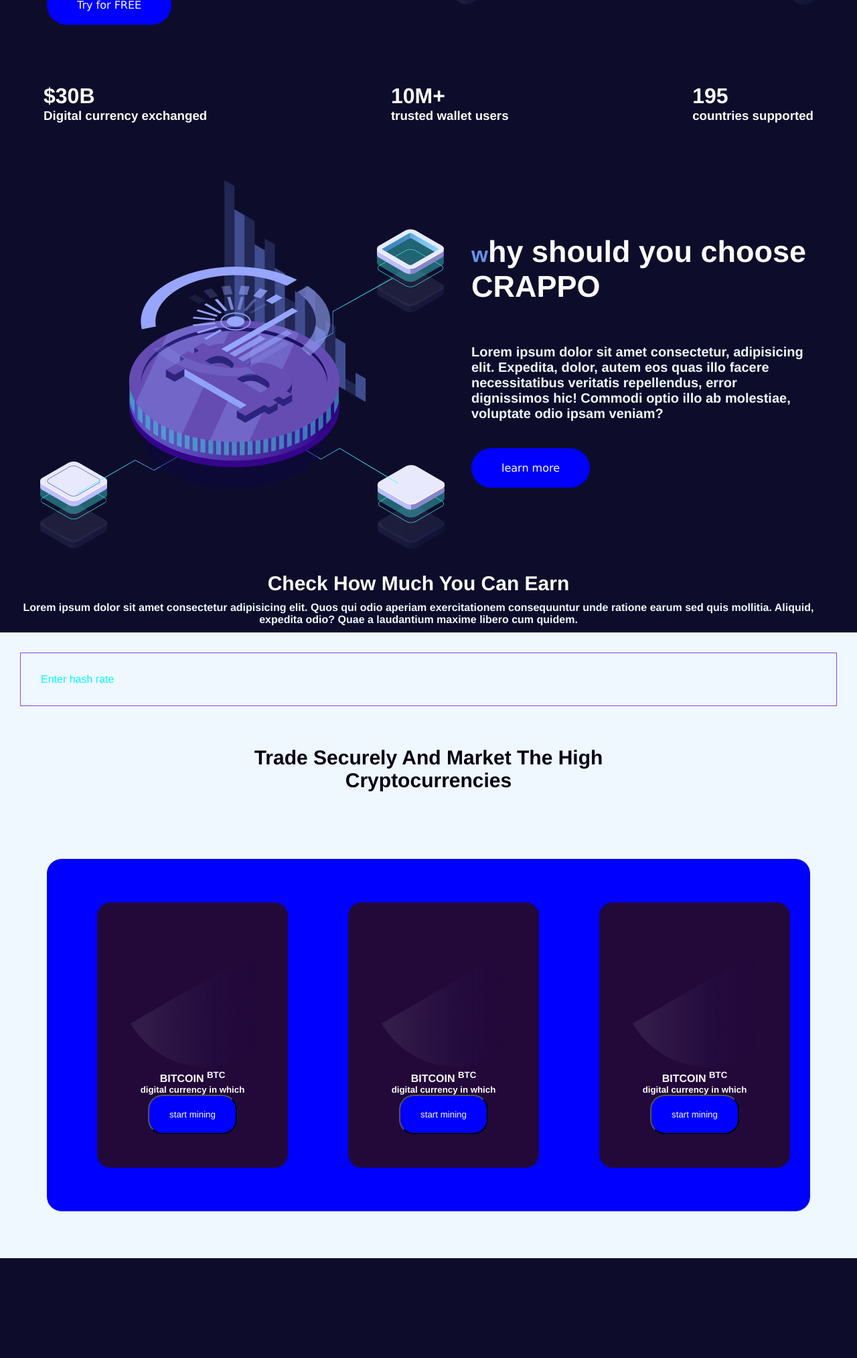
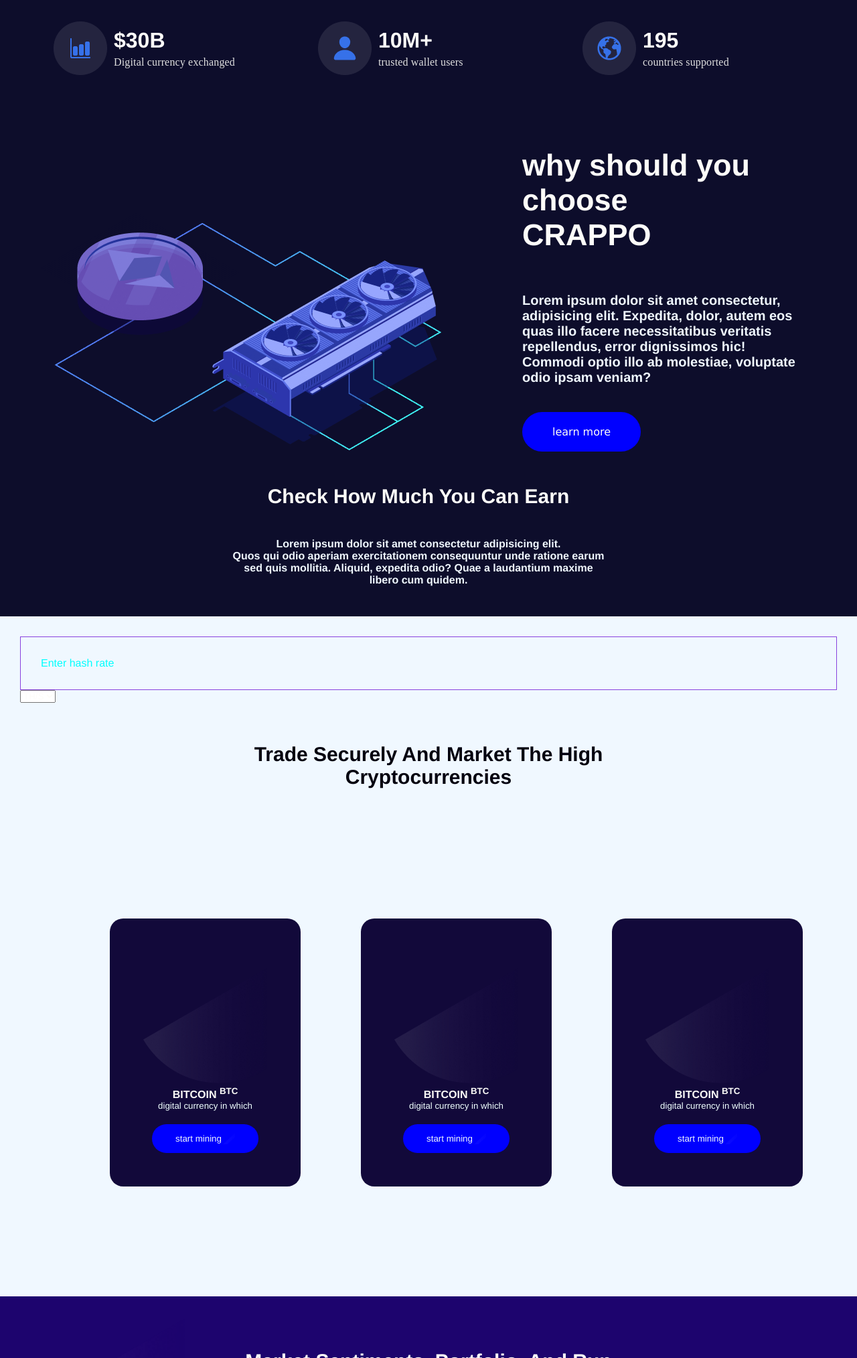
Before and after one commit to sunriseonuoha/crappo, a plain HTML site: page index.html in a window 1280 px wide. Shown: the part 773-2800 px from the top of the page at 67% size. Before the commit the page ends 2651 px from the top, so only its background shows below. Drawn offline with Linux system fonts and the light colour scheme.

Commit message:
second commit

```diff
--- a/index.html
+++ b/index.html
@@ -13,7 +13,8 @@
     <link rel="stylesheet" href="./main.css" />
     <style>
       body {
-        background-color: #0d0d2b;
+        background: #0D0D2B;
+
       }
     </style>
   </head>
@@ -82,32 +83,38 @@
       </div>
 
       <div class="header-footer">
+        <div id="headerfootericon">
+          <div>
+            <img src="./img/Iconicon1main.png" alt="" />
+          </div>
         <div>
-          <div>
-            <img src="" alt="" />
-          </div>
           <h1>$30B</h1>
           <h3>Digital currency exchanged</h3>
         </div>
+        </div>
 
-        <div>
+        <div id="headerfootericon">
           <div>
-            <img src="" alt="" />
+            <img src="./img/Iconicon2.png" alt="" />
           </div>
+          <div>
           <h1>10M+</h1>
           <h3>trusted wallet users</h3>
         </div>
-        <div>
+        </div>
+        <div id="headerfootericon">
           <div>
-            <img src="" alt="" />
+            <img src="./img/Iconicon3.png" alt="" />
           </div>
+          <div>
           <h1>195</h1>
           <h3>countries supported</h3>
+        </div>
         </div>
       </div>
       <div class="contentlayer2">
         <div>
-          <img src="./img/Illustration.png" alt="" />
+          <img src="/img/Illustrationsimg2main.png" alt="" />
         </div>
         <div class="contentlayertext">
           <h3>why should you choose <br />CRAPPO</h3>
@@ -125,9 +132,9 @@
           <h3>check how much you can earn</h3>
 
           <h4>
-            Lorem ipsum dolor sit amet consectetur adipisicing elit. Quos qui odio
-            aperiam exercitationem consequuntur unde ratione earum sed quis
-            mollitia. Aliquid, expedita odio? Quae a laudantium maxime libero cum
+            Lorem ipsum dolor sit amet consectetur adipisicing elit. <br> Quos qui odio
+            aperiam exercitationem consequuntur unde ratione earum <br> sed quis
+            mollitia. Aliquid, expedita odio? Quae a laudantium maxime <br> libero cum
             quidem.
           </h4>
         </p>
@@ -140,6 +147,10 @@
     <section class="secondlayer">
       <div class="secondtext">
         <p>Enter hash rate</p>
+       <select>
+
+        <option value="" aria-placeholder="TH/s">TH/S</option>
+       </select>
         <h3>
           trade securely and market the high <br />
           cryptocurrencies
@@ -151,25 +162,53 @@
           <img src="./img/Dhalf.png" alt="" />
           <h4>BITCOIN <sup>BTC</sup></h4>
           <h5>digital currency in which</h5>
-          <button id="mining-btn">start mining</button>
+          <button id="mining-btn">start mining <span><img width="20px" height="20px" src="./img/[]log2.png" alt=""></span></button>
         </div>
 
         <div>
           <img src="./img/Dhalf.png" alt="" />
           <h4>BITCOIN <sup>BTC</sup></h4>
           <h5>digital currency in which</h5>
-          <button id="mining-btn">start mining</button>
+          <button id="mining-btn">start mining <span><img width="20px" height="20px" src="./img/[]log2.png" alt=""></span></button>
         </div>
 
         <div>
           <img src="./img/Dhalf.png" alt="" />
           <h4>BITCOIN <sup>BTC</sup></h4>
           <h5>digital currency in which</h5>
-          <button id="mining-btn">start mining</button>
+          <button id="mining-btn">start mining
+            <span><img width="20px" height="20px" src="./img/[]log2.png" alt=""></span>
+          </button>
         </div>
       </div>
     </section>
 
+    <!-- third pane -->
+   <section class="thirdlayer">
+    <div>
+    <p>
+     <h3>
+      market sentiments, portfolio, and run <br> the infrastructure of your choice
+     </h3>
+    </p>
+  </div>
+    <div class="thirdlayertext">
+      <img id="tltimg" src="img/Dhalf.png" alt="">
+      <div class="investsafe">
+      <p>
+        Invest safe
+      </p>
+        <h5>Lorem ipsum dolor sit amet consectetur adipisicing elit. Nihil labore culpa quisquam et soluta. <br>
+          Officiis non sapiente nesciunt reprehenderit, expedita vitae aperiam reiciendis, laudantium id corrupti, aliquam incidunt iusto quod?</h5>
+       <button>learn moore</button>
+    </div>
+      <div>
+        <img src="./img/Illustration.png" alt="">
+      </div>
+    </div>
+
+
+   </section>
     <script src="./script.js"></script>
   </body>
 </html>
--- a/main.css
+++ b/main.css
@@ -125,10 +125,18 @@
 }
 
 .maintext h2 {
-    font-size: 70px;
-    font-weight: 600;
+    /* font-size: 70px;
+    font-weight: 600; */
     text-transform: capitalize;
     padding: 20px 40px;
+
+    font-family: Rubik;
+    font-size: 64px;
+    font-weight: 700;
+    line-height: 76px;
+    letter-spacing: 0em;
+    text-align: left;
+
     /* align-items: center; */
 }
 
@@ -174,7 +182,43 @@
 }
 
 .header-footer~div {
+    display: lex;
     padding-right: 30px;
+}
+
+#headerfootericon {
+    display: flex;
+    justify-content: space-around;
+    align-items: center;
+    padding: 15px;
+    margin-right: 10px;
+}
+
+#headerfootericon img{
+    margin-right: 10px;
+}
+#headerfootericon h3{
+    /* position: absolute; */
+width: 230px;
+height: 28px;
+left: 657px;
+top: 164px;
+
+/* Body / Small - Regular */
+
+font-family: 'Rubik';
+font-style: normal;
+font-weight: 400;
+font-size: 16px;
+line-height: 28px;
+/* identical to box height, or 175% */
+
+letter-spacing: 0.01em;
+
+/* Neutral / Grey 5 */
+
+color: #E0E0E0;
+
 }
 
 .contentlayer2 {
@@ -195,6 +239,7 @@
 .contentlayertext {
     width: 50%;
     align-items: center;
+    margin-left: 30px;
     justify-content: center;
 }
 
@@ -203,10 +248,11 @@
     padding: 40px;
 }
 
-.contentlayertext h3::first-letter{
+/*
+.contentlayertext h3::first-letter {
     color: cornflowerblue;
     font-size: xx-large;
-}
+} */
 
 .contentlayertext h4 {
     padding: 20px 40px;
@@ -230,17 +276,18 @@
     color: aliceblue;
     text-align: center;
     padding: 10px 30px;
+    margin: 35px 10px;
 }
 
-section{
-    background-color: aliceblue;2
+section {
+    background-color: aliceblue;
     justify-content: center;
     position: relative;
     padding: 30px;
     /* margin: 50px; */
 }
 
-.secondtext p{
+.secondtext p {
 
     border: 1px solid rgb(136, 66, 222);
     color: aqua;
@@ -261,16 +308,17 @@
 
 }
 
-.mining{
+.mining {
     display: flex;
+    align-items: center;
     justify-content: space-around;
     margin: 40px;
-
+    padding: 49px;
 }
 
-.mining > div{
-    background-color: rgb(34, 9, 58);
-    padding:50px;
+.mining>div {
+    background-color: rgb(18, 9, 58);
+    padding: 50px;
     align-content: center;
     justify-content: center;
     margin: 45px;
@@ -278,9 +326,58 @@
     border-radius: 20px;
 }
 
+.mining h5 {
+    color: azure;
+    font-weight: 500;
 
-.mining, button{
+}
+
+#mining-btn {
     background-color: blue;
     border-radius: 22px;
-    padding: 20px 30px;
+    padding: 10px 35px;
+    display: inline-flex;
+    margin-top: 20px;
+    align-items: center;
+    text-align: center;
+    justify-content: center;
+    color: aliceblue;
+    border: none;
 }
+
+.thirdlayer {
+    /* height: 100vh; */
+    width: inherit;
+    background-color: rgb(29, 4, 110);
+    padding: 30px;
+}
+
+#tltimg {
+    position: absolute;
+    top: 0;
+    left: 20px;
+    right: 40px;
+    z-index: 5;
+    width: 20%;
+    /* height: 40%; */
+
+}
+
+.thirdlayertext {
+    display: inline-flex;
+    justify-content: space-around;
+    margin: 40px;
+    padding: 0px 30px;
+    /* align-items: center; */
+
+}
+
+.thirdlayer h3 {
+    align-items: center;
+    text-align: center;
+    justify-content: center;
+    font-size: 30px;
+    text-transform: capitalize;
+    padding: 30px;
+    margin-top: 20px;
+}
```
Also changed, not shown: img/Baseicon1.png (added), img/Bitcoin.png (added), img/Chartchart1.png (added), img/Dd.png (added), img/Iconethlogo.png (added), img/Iconicon1main.png (added), img/Iconicon2.png (added), img/Iconicon3.png (added), img/Iconltclogo.png (added), img/Illustrationsimg2main (1).png (added), img/Illustrationsimg2main.png (added), img/Mastercard.png (added), img/Statisticchart2.png (added), img/Tablechart3.png (added), 4 more files.
